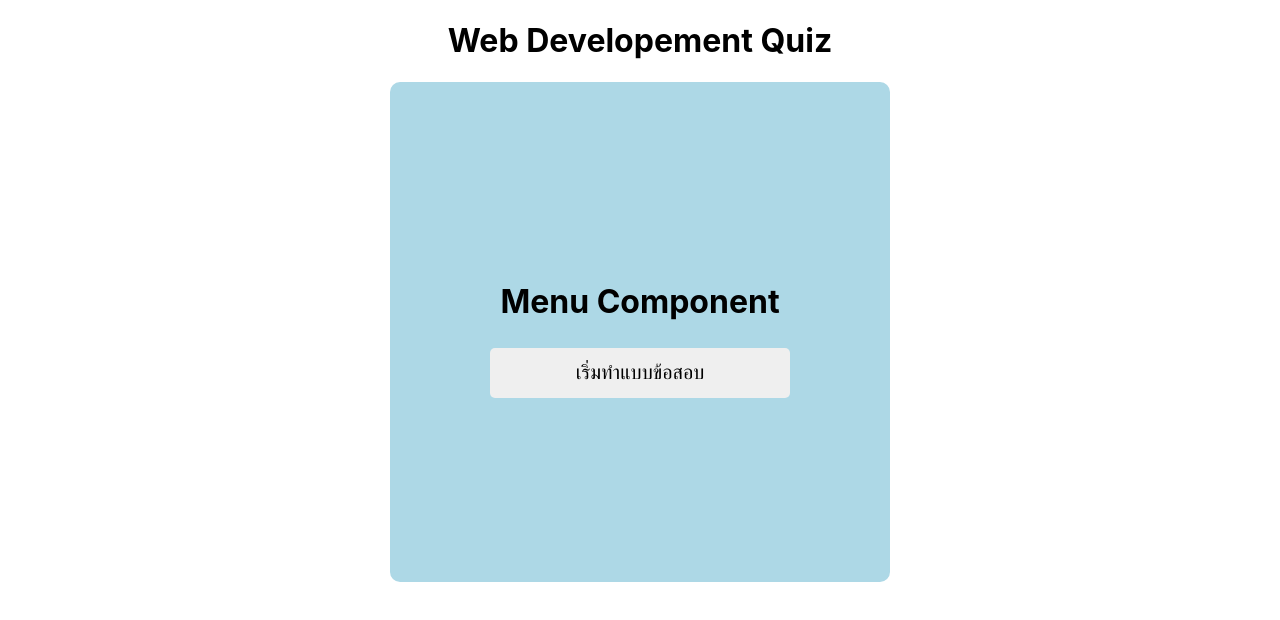
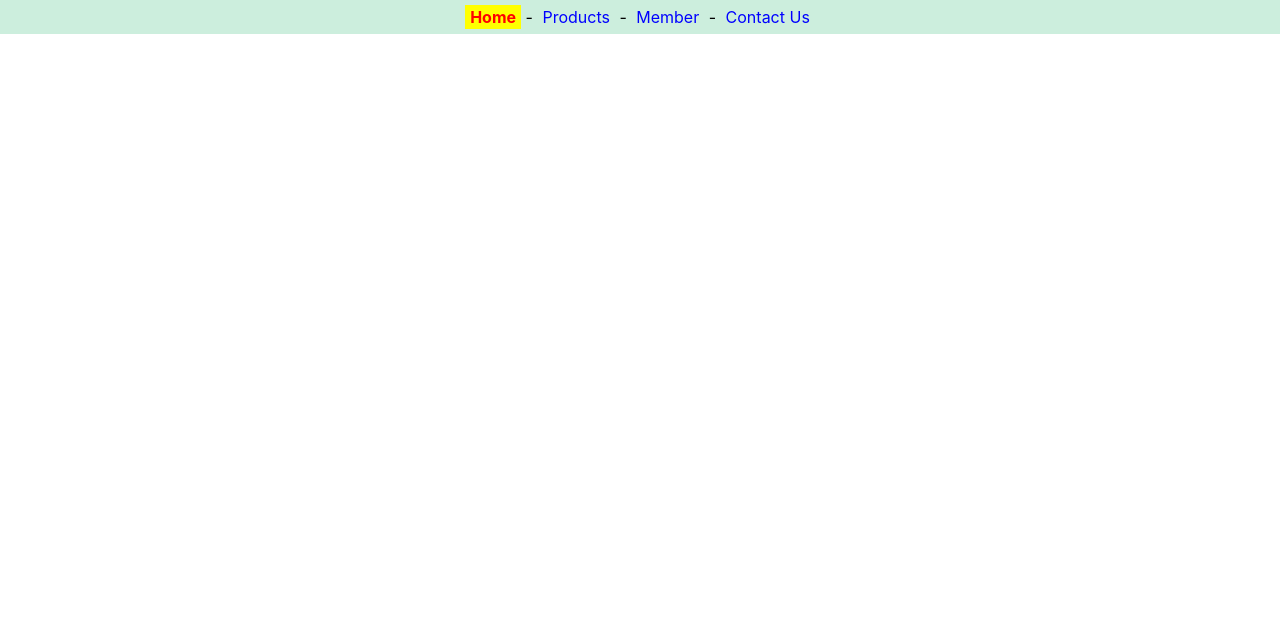
Before and after one commit to EIEIZA555/app1, a React (Create React App) app: page / in a window 1280 px wide. Shown: the top 620 px of the page. Built offline with nearby package versions, Linux system fonts and the light colour scheme.

Commit message:
Navlink
Navlink

```diff
--- a/package.json
+++ b/package.json
@@ -9,6 +9,7 @@
     "@testing-library/user-event": "^13.5.0",
     "react": "^19.1.0",
     "react-dom": "^19.1.0",
+    "react-router-dom": "^7.8.2",
     "react-scripts": "5.0.1",
     "web-vitals": "^2.1.4"
   },
--- a/src/App.js
+++ b/src/App.js
@@ -1,24 +1,7 @@
-import React, { createContext, useState } from 'react'
+import React from 'react'
+import Router2 from './router2'
 
-import Menu from './component/Menu';
-import Quiz from './component/Quiz';
-import Score from './component/Score';
-import './App.css'
 
-export const DataContext = createContext()
-
-function App() {
-  const [appState, setAppState] = useState("menu")
-  const [score,setScore] = useState(0)
-  return (
-    <DataContext.Provider value={{appState,setAppState,score,setScore}}>
-    <div className="App">
-      <h1>Web Developement Quiz</h1>
-      {appState === "menu" && <Menu/>}
-      {appState === "quiz" && <Quiz/>}
-      {appState === "score" && <Score/>}
-    </div>
-    </DataContext.Provider>
-  );
+export default function App(){
+  return <Router2/>
 }
-export default App;
--- /dev/null
+++ b/src/navlink.css
@@ -0,0 +1,16 @@
+.nav {
+    background-color: #ced;
+    padding:  7px;
+    text-align: center;
+}
+.menu {
+    color:blue;
+    text-decoration: none;
+    padding: 2px 5px;
+}
+.active_menu {
+    color: red;
+    background-color: yellow;
+    text-decoration: none;
+    padding: 2px 5px;
+}
--- /dev/null
+++ b/src/router2.js
@@ -0,0 +1,26 @@
+import React from "react";
+import { BrowserRouter,NavLink } from 'react-router-dom'
+import './navlink.css'
+
+export default function Router2() {
+    return(
+        <BrowserRouter>
+            <nav className="nav">
+                <NavLink to='/' className={({isActive})=>isActive?"active_menu":"menu"} style={({isActive}) =>{
+                    return {
+                        fontWeight:isActive? "bold" : ""
+                    };
+                }}> Home</NavLink> -&nbsp;
+                <NavLink to='/product' className={({isActive})=>isActive?"active_menu":"menu"}>
+                    Products
+                </NavLink> -&nbsp;
+                <NavLink to='/member' className={({isActive})=>isActive?"active_menu":"menu"}>
+                    Member
+                </NavLink> -&nbsp;
+                <NavLink to='/contact' className={({isActive})=>isActive?"active_menu":"menu"}>
+                    Contact Us
+                </NavLink>
+            </nav>
+        </BrowserRouter>
+    )
+}
```
Also changed, not shown: 1 other file (tests, documents, lock files or other folders).
